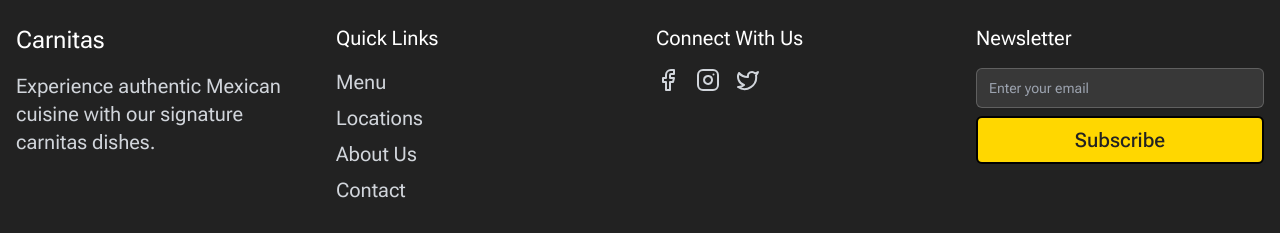
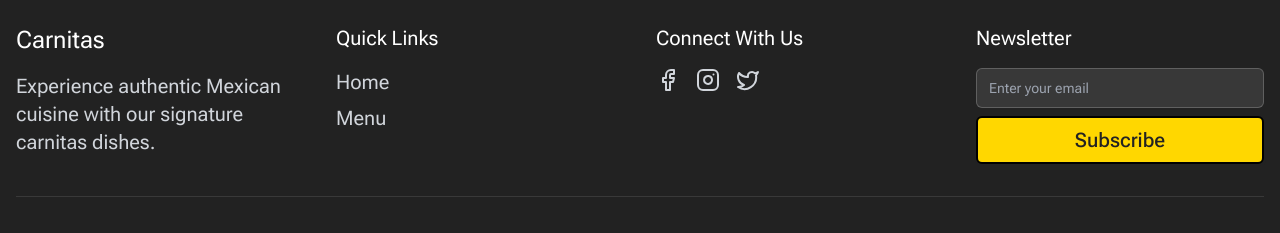
Before and after one commit to gerhalligan/carnitas-grill, a React (Vite) app: page / in a window 1280 px wide. Shown: the part 2560-2793 px from the top of the page. Built offline with nearby package versions, Linux system fonts and the light colour scheme; no server answers; the database is empty.

Commit message:
Update Quick Links in Footer
Modified the Footer component to display only the "Menu" and "Home" links in the Quick Links section.
[skip gpt_engineer]

```diff
--- a/src/components/Footer.tsx
+++ b/src/components/Footer.tsx
@@ -18,23 +18,13 @@ const Footer = () => {
             <h4 className="text-xl font-sketch text-white mb-4">Quick Links</h4>
             <ul className="space-y-2 font-handwritten text-xl">
               <li>
-                <a href="/menu" className="text-gray-300 hover:text-carnitas-yellow transition-colors">
-                  Menu
+                <a href="/" className="text-gray-300 hover:text-carnitas-yellow transition-colors">
+                  Home
                 </a>
               </li>
               <li>
-                <a href="/locations" className="text-gray-300 hover:text-carnitas-yellow transition-colors">
-                  Locations
-                </a>
-              </li>
-              <li>
-                <a href="/about" className="text-gray-300 hover:text-carnitas-yellow transition-colors">
-                  About Us
-                </a>
-              </li>
-              <li>
-                <a href="/contact" className="text-gray-300 hover:text-carnitas-yellow transition-colors">
-                  Contact
+                <a href="/menu" className="text-gray-300 hover:text-carnitas-yellow transition-colors">
+                  Menu
                 </a>
               </li>
             </ul>
```
